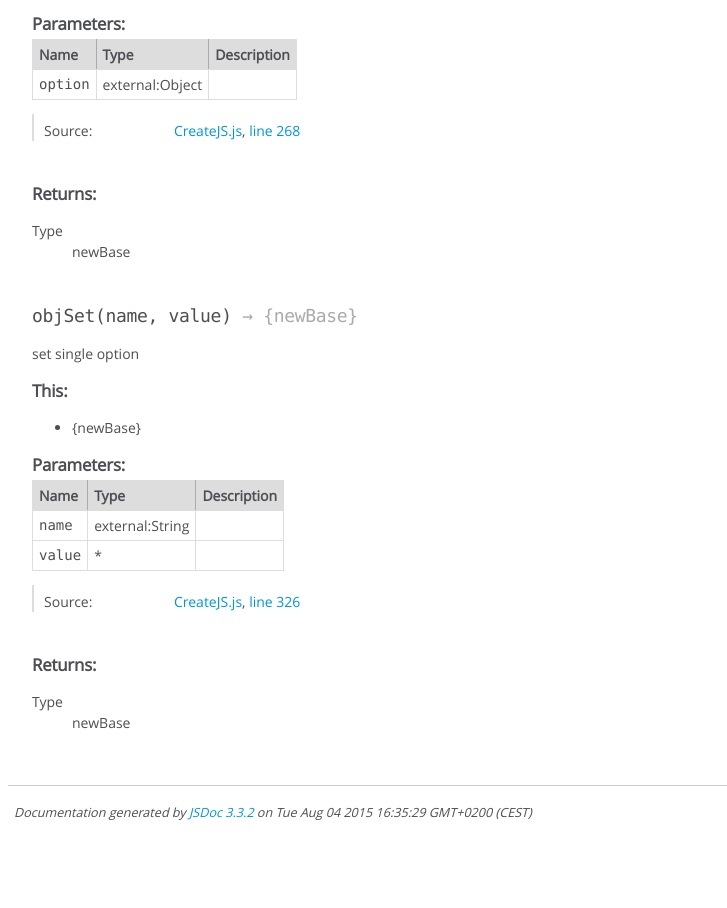
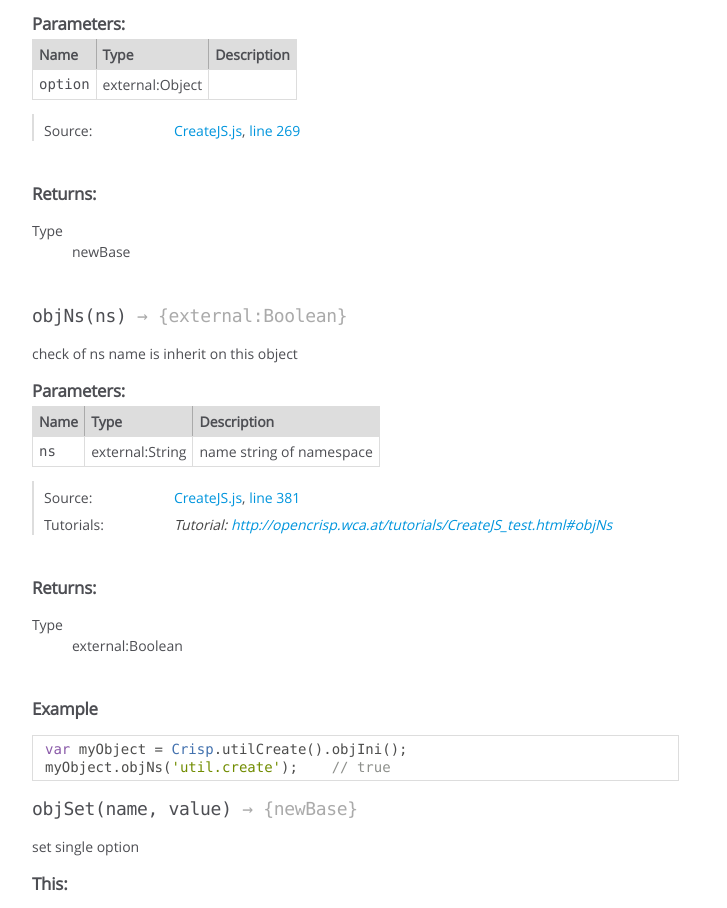
Before and after one commit to OpenCrisp/Crisp.CreateJS, a website: page doc/module-CreateJS.html in a window 1280 px wide. Shown: the part 1867-2775 px from the top of the page, without its empty margins (0-727 px from the left). Before the commit the page ends 2704 px from the top, so only its background shows below. Drawn offline with Linux system fonts and the light colour scheme.

Commit message:
add objNs() for check includet namespasec

```diff
--- a/doc/module-CreateJS.html
+++ b/doc/module-CreateJS.html
@@ -87,7 +87,7 @@
 
     <dt class="tag-source">Source:</dt>
     <dd class="tag-source"><ul class="dummy"><li>
-        <a href="CreateJS.js.html">CreateJS.js</a>, <a href="CreateJS.js.html#line253">line 253</a>
+        <a href="CreateJS.js.html">CreateJS.js</a>, <a href="CreateJS.js.html#line254">line 254</a>
     </li></ul></dd>
 
 
@@ -439,7 +439,7 @@
 
     <dt class="tag-source">Source:</dt>
     <dd class="tag-source"><ul class="dummy"><li>
-        <a href="CreateJS.js.html">CreateJS.js</a>, <a href="CreateJS.js.html#line292">line 292</a>
+        <a href="CreateJS.js.html">CreateJS.js</a>, <a href="CreateJS.js.html#line293">line 293</a>
     </li></ul></dd>
 
 
@@ -542,7 +542,7 @@
 
     <dt class="tag-source">Source:</dt>
     <dd class="tag-source"><ul class="dummy"><li>
-        <a href="CreateJS.js.html">CreateJS.js</a>, <a href="CreateJS.js.html#line361">line 361</a>
+        <a href="CreateJS.js.html">CreateJS.js</a>, <a href="CreateJS.js.html#line362">line 362</a>
     </li></ul></dd>
 
 
@@ -705,7 +705,7 @@
 
     <dt class="tag-source">Source:</dt>
     <dd class="tag-source"><ul class="dummy"><li>
-        <a href="CreateJS.js.html">CreateJS.js</a>, <a href="CreateJS.js.html#line340">line 340</a>
+        <a href="CreateJS.js.html">CreateJS.js</a>, <a href="CreateJS.js.html#line341">line 341</a>
     </li></ul></dd>
 
 
@@ -854,7 +854,7 @@
 
     <dt class="tag-source">Source:</dt>
     <dd class="tag-source"><ul class="dummy"><li>
-        <a href="CreateJS.js.html">CreateJS.js</a>, <a href="CreateJS.js.html#line268">line 268</a>
+        <a href="CreateJS.js.html">CreateJS.js</a>, <a href="CreateJS.js.html#line269">line 269</a>
     </li></ul></dd>
 
 
@@ -895,6 +895,168 @@
 </dl>
 
 
+
+
+
+
+
+
+
+
+    <h4 class="name" id="objNs"><span class="type-signature"></span>objNs<span class="signature">(ns)</span><span class="type-signature"> &rarr; {external:Boolean}</span></h4>
+
+
+
+
+
+<div class="description">
+    check of ns name is inherit on this object
+</div>
+
+
+
+
+
+
+
+
+
+    <h5>Parameters:</h5>
+
+
+<table class="params">
+    <thead>
+    <tr>
+
+        <th>Name</th>
+
+
+        <th>Type</th>
+
+
+
+
+
+        <th class="last">Description</th>
+    </tr>
+    </thead>
+
+    <tbody>
+
+
+        <tr>
+
+                <td class="name"><code>ns</code></td>
+
+
+            <td class="type">
+
+
+<span class="param-type">external:String</span>
+
+
+
+            </td>
+
+
+
+
+
+            <td class="description last">name string of namespace</td>
+        </tr>
+
+
+    </tbody>
+</table>
+
+
+
+
+
+
+<dl class="details">
+
+
+
+
+
+
+
+
+
+
+
+
+
+
+
+
+
+
+
+
+
+
+
+
+
+
+    <dt class="tag-source">Source:</dt>
+    <dd class="tag-source"><ul class="dummy"><li>
+        <a href="CreateJS.js.html">CreateJS.js</a>, <a href="CreateJS.js.html#line381">line 381</a>
+    </li></ul></dd>
+
+
+
+    <dt class="tag-tutorial">Tutorials:</dt>
+    <dd class="tag-tutorial">
+        <ul>
+            <li><em class="disabled">Tutorial: <a href="http://opencrisp.wca.at/tutorials/CreateJS_test.html#objNs">http://opencrisp.wca.at/tutorials/CreateJS_test.html#objNs</a></em></li>
+        </ul>
+    </dd>
+
+
+
+
+
+</dl>
+
+
+
+
+
+
+
+
+
+
+
+
+
+<h5>Returns:</h5>
+
+
+
+
+<dl>
+    <dt>
+        Type
+    </dt>
+    <dd>
+
+<span class="param-type">external:Boolean</span>
+
+
+    </dd>
+</dl>
+
+
+
+
+    <h5>Example</h5>
+
+    <pre class="prettyprint"><code>var myObject = Crisp.utilCreate().objIni();
+myObject.objNs('util.create');    // true</code></pre>
 
 
 
@@ -1029,7 +1191,7 @@
 
     <dt class="tag-source">Source:</dt>
     <dd class="tag-source"><ul class="dummy"><li>
-        <a href="CreateJS.js.html">CreateJS.js</a>, <a href="CreateJS.js.html#line326">line 326</a>
+        <a href="CreateJS.js.html">CreateJS.js</a>, <a href="CreateJS.js.html#line327">line 327</a>
     </li></ul></dd>
 
 
@@ -1095,7 +1257,7 @@
 <br class="clear">
 
 <footer>
-    Documentation generated by <a href="https://github.com/jsdoc3/jsdoc">JSDoc 3.3.2</a> on Tue Aug 04 2015 16:35:29 GMT+0200 (CEST)
+    Documentation generated by <a href="https://github.com/jsdoc3/jsdoc">JSDoc 3.3.2</a> on Thu Aug 06 2015 21:09:27 GMT+0200 (CEST)
 </footer>
 
 <script> prettyPrint(); </script>
--- a/package.json
+++ b/package.json
@@ -2,7 +2,7 @@
 	"name": "crisp-create",
 	"title": "OpenCrisp CreateJS",
 	"description": "represent a Class design pattern for JavaScript included multible namespaces, options and functions",
-	"version": "0.1.0",
+	"version": "0.2.0",
 	"homepage": "http://opencrisp.wca.at",
 	"author": {
 		"name": "Fabian Schmid",
```
Also changed, not shown: doc/CreateJS.js.html (+23 -4 lines), doc/index.html (+7 -3 lines), doc/util.create.html (+1 -1 lines), src/CreateJS.js (+22 -3 lines), test/CreateJS_test.js (+15 -1 lines), README.md, dist/crisp-create.js, dist/crisp-create.min.js.
